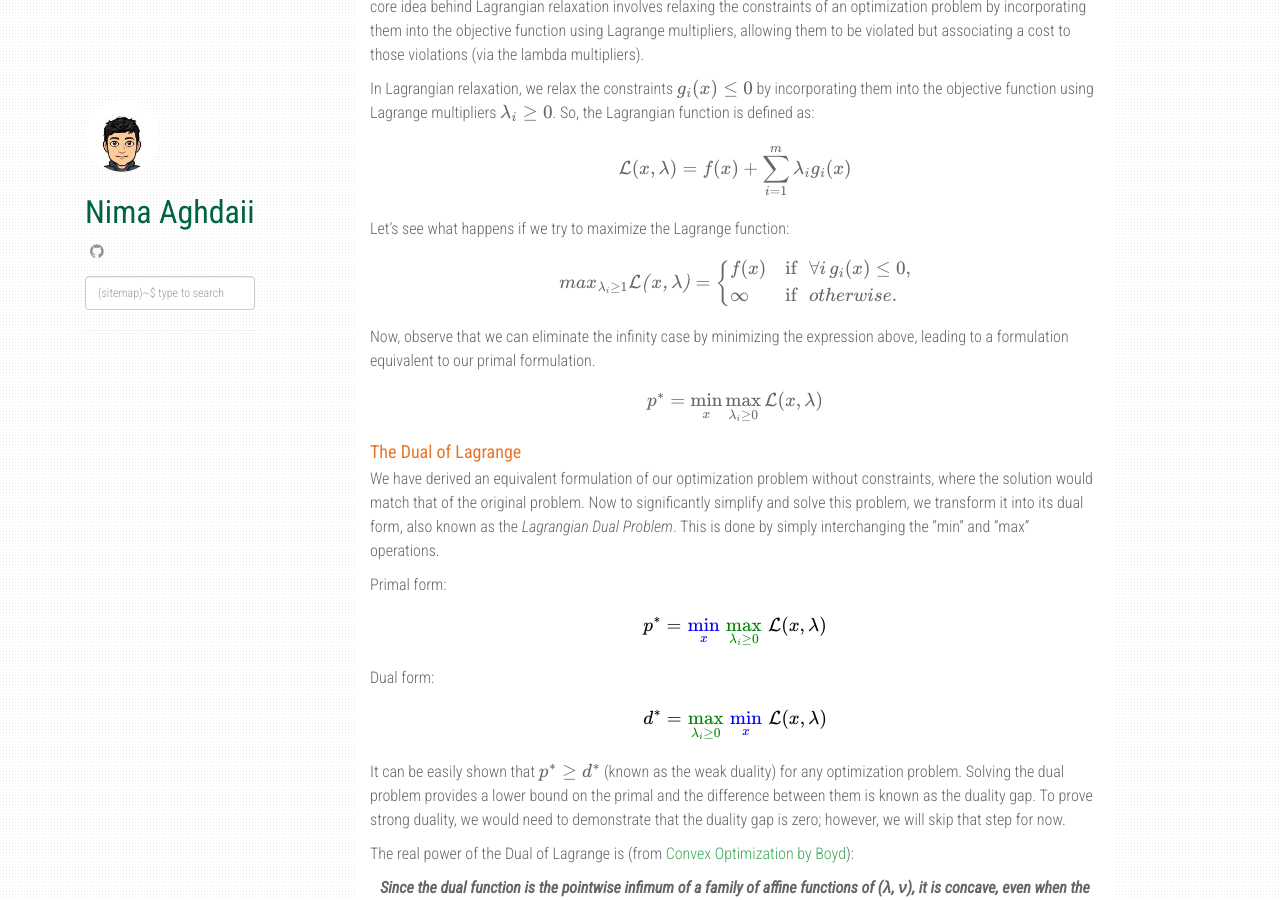
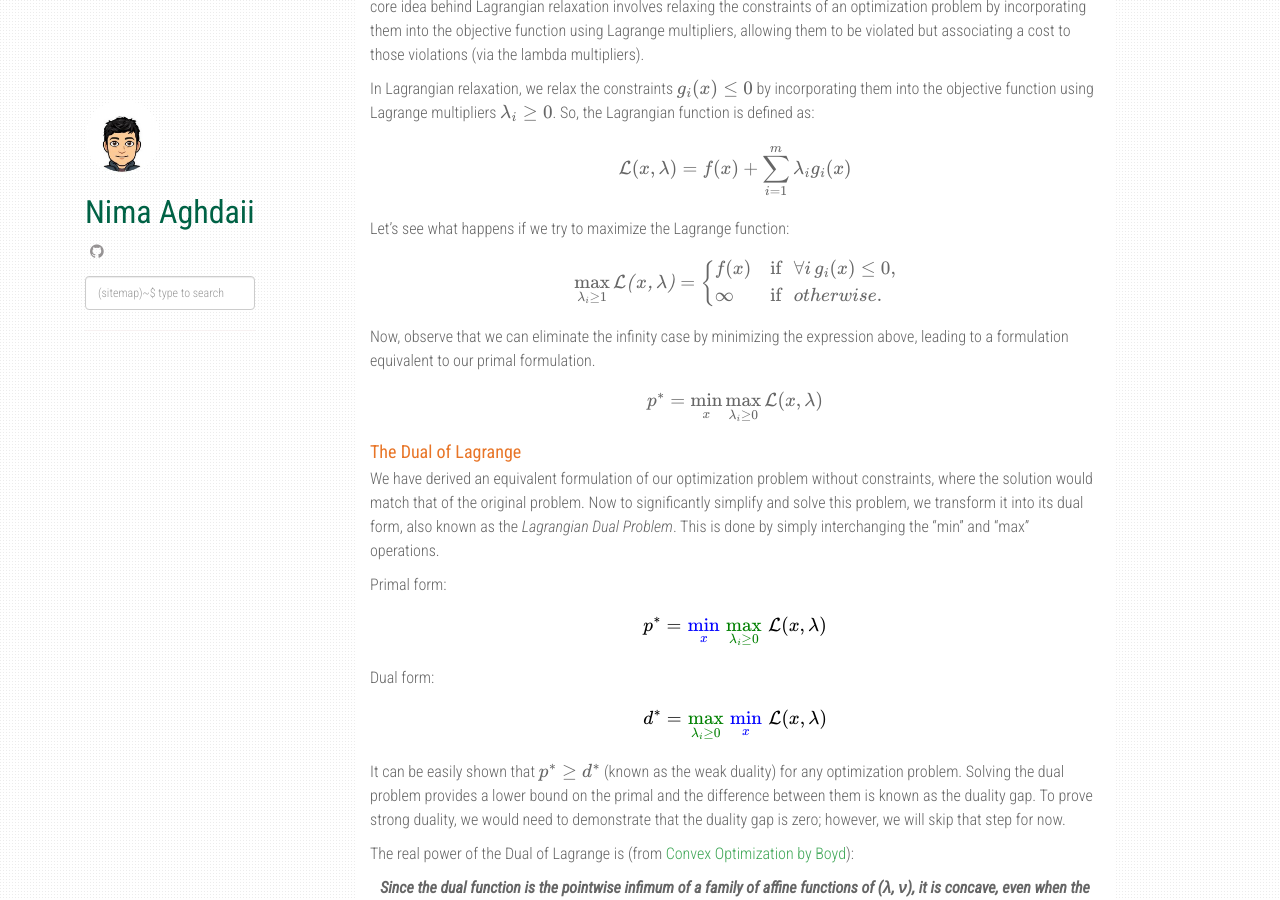
Before and after one commit to nima101/nima101.github.io, a Jekyll site: the page built from _posts/2024-08-15-auction_pacing.md, in a window 1280 px wide and 900 px high, scrolled down 2367 px. Built offline with Jekyll 4.4.1, drawn with Linux system fonts in a browser that asks for light colours; nearby versions of some CDN libraries; comment, search, counter and statistics services are not loaded.

```diff
--- a/_posts/2024-08-15-auction_pacing.md
+++ b/_posts/2024-08-15-auction_pacing.md
@@ -127,7 +127,7 @@ $$
 Let's see what happens if we try to maximize the Lagrange function:
 
 $$
-max_{\lambda_i \geq 1} \mathcal{L(x, \lambda)} =
+\max_{\lambda_i \geq 1} \mathcal{L(x, \lambda)} =
 \left\{
 \begin{array}{ll}
 f(x) & \text{if } \, \, \forall i \, g_i(x) \leq 0, \\
```
